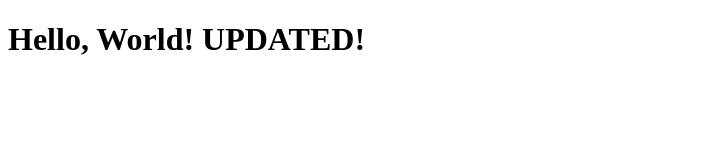
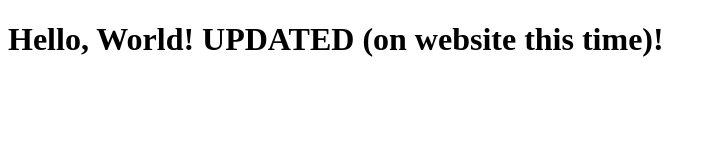
Before and after one commit to angelm191/CS3338-first-project, a plain HTML site: page index.html in a window 1280 px wide. Shown: the whole page, without its empty margins (0-716 px from the left). Drawn offline with Linux system fonts and the light colour scheme.

Commit message:
Update index.html
added more on desktop

```diff
--- a/index.html
+++ b/index.html
@@ -6,6 +6,6 @@
     <title>My First Project</title>
 </head>
 <body>
-    <h1>Hello, World! UPDATED!</h1>
+    <h1>Hello, World! UPDATED (on website this time)!</h1>
 </body>
 </html>
```
